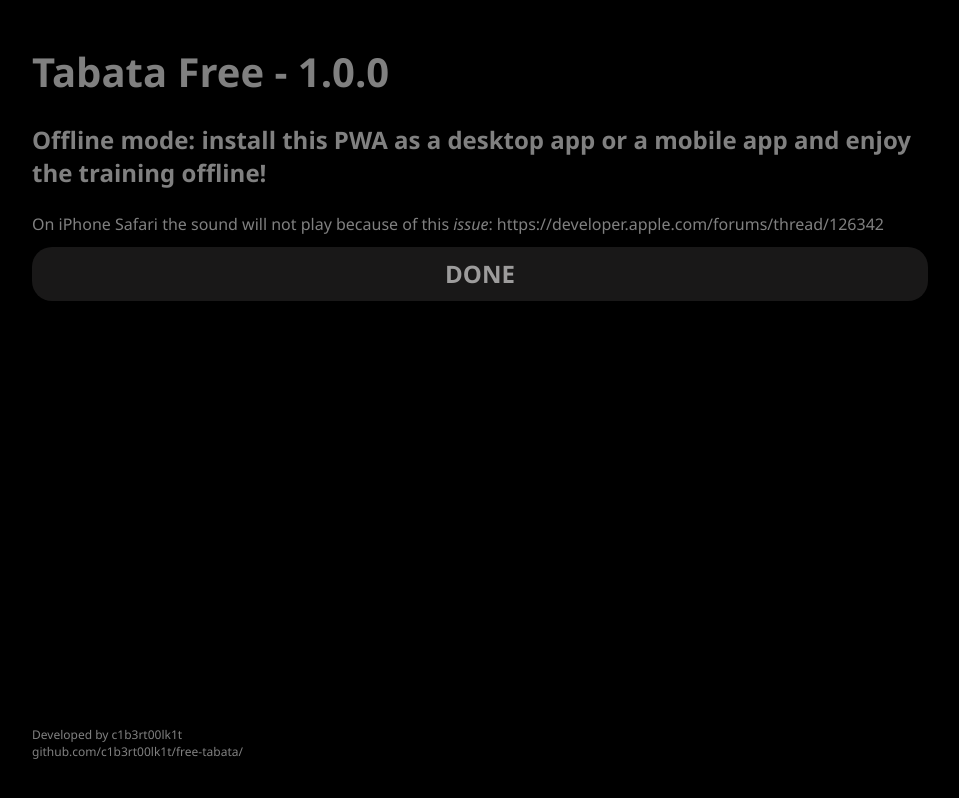
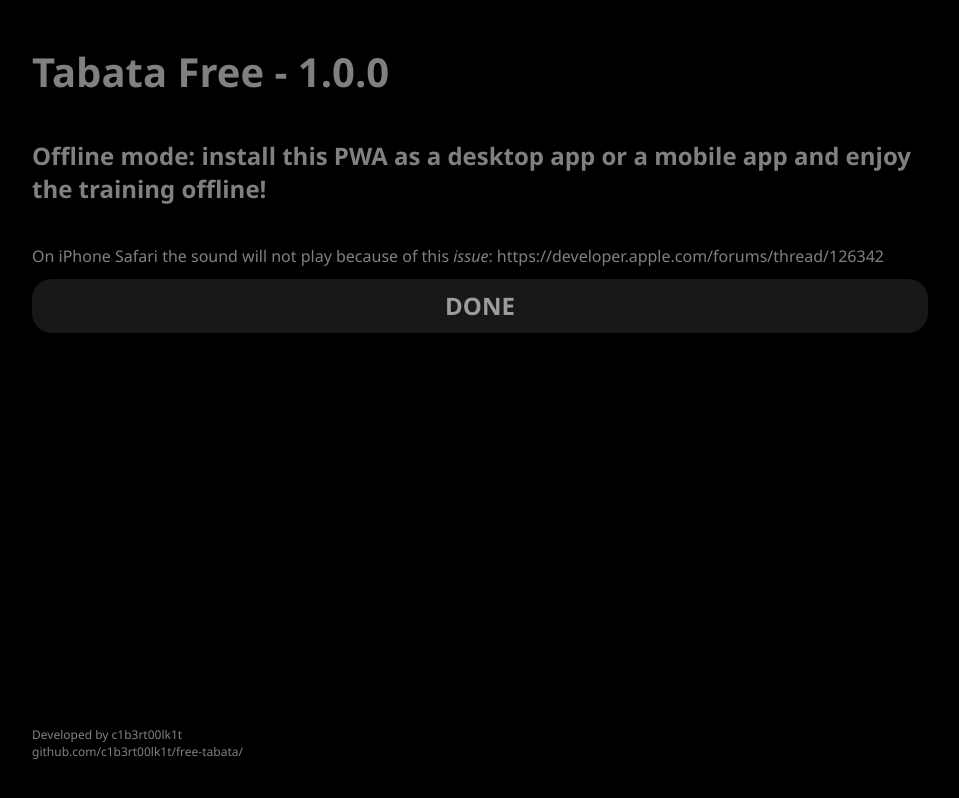
Before and after one commit to c1b3rt00lk1t/free-tabata, a React (Create React App) app: page /about in a window 1280 px wide. Shown: the whole page, without its empty margins (160-1119 px from the left). Built offline with nearby package versions, Linux system fonts and the light colour scheme.

Commit message:
Adjustment in the gap for aboutContainer.

```diff
--- a/src/index.css
+++ b/src/index.css
@@ -270,7 +270,7 @@
         display: flex;
         flex-direction: column;
         justify-content: flex-end;
-        gap: 2vh;
+        gap: 10vh;
         width: var(--mobile-width);
         color: grey;
 
@@ -401,7 +401,7 @@
 
     /* About */
     .aboutContainer{
-        gap: 3vh;
+        gap: 5vh;
         width: var(--medium-screen-width);
     }
 
```
